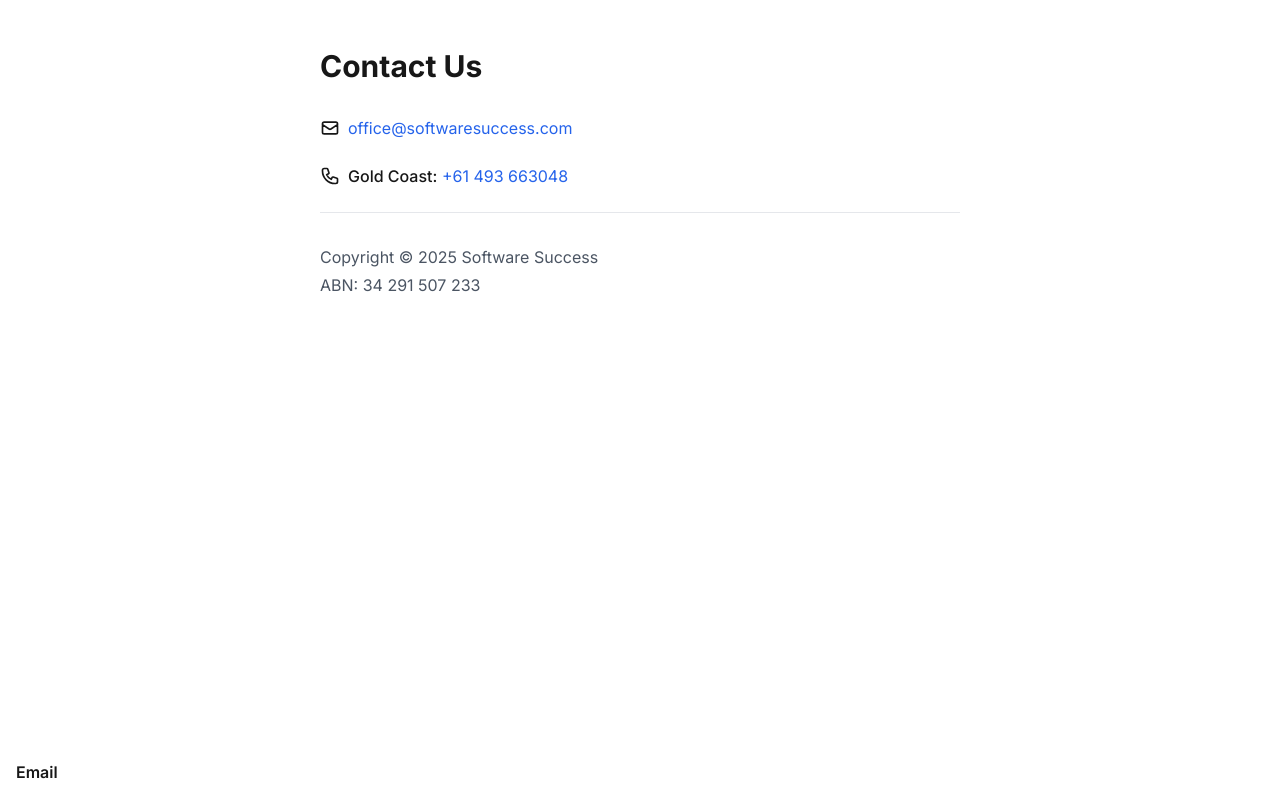
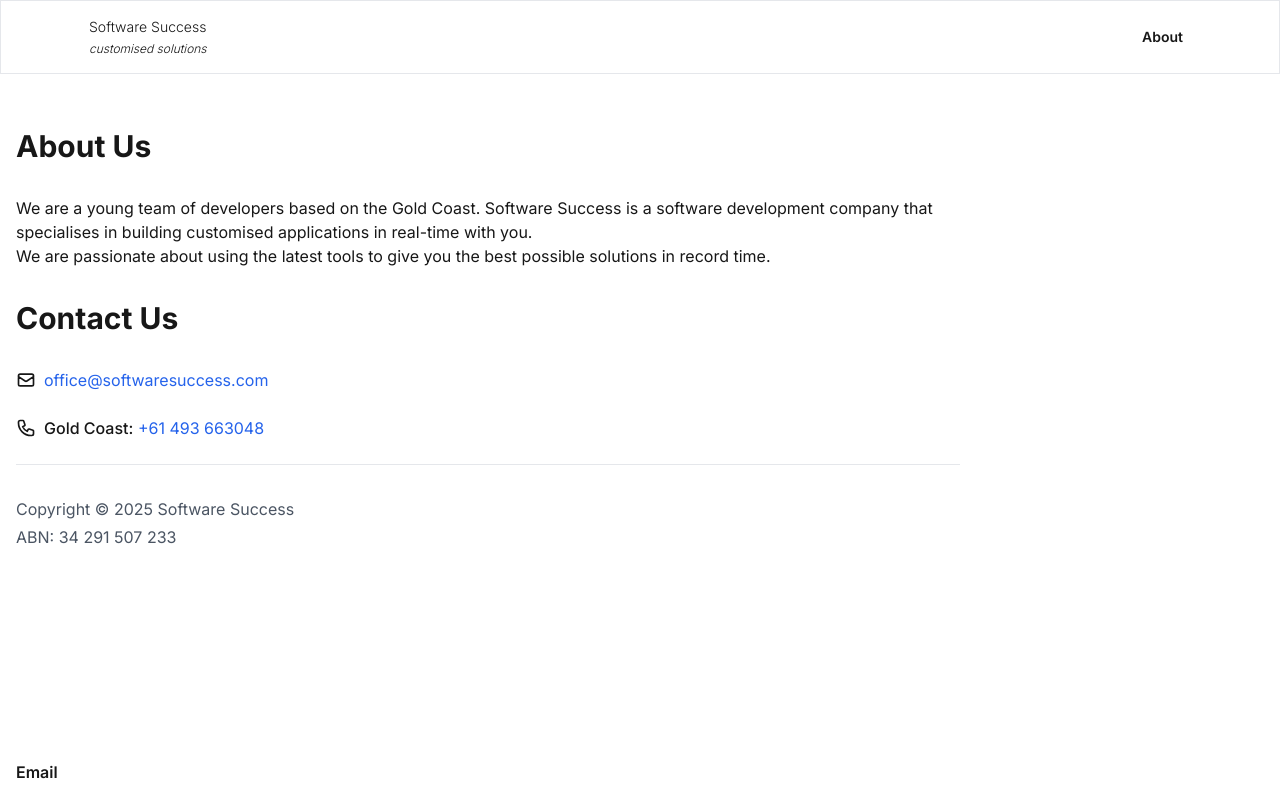
Before and after one commit to Ossmann/towerDefense, a Next.js app: page /about in a window 1280 px wide. Built offline with nearby package versions, Linux system fonts and the light colour scheme.

Commit message:
about page

```diff
--- a/app/about/page.tsx
+++ b/app/about/page.tsx
@@ -1,6 +1,19 @@
+import Navbar from '../components/Navbar';
+
 export default function AboutPage() {
   return (
-    <div className="max-w-2xl mx-auto py-12 px-4">
+    <div className="mx-20 mx-auto py-12 pl-4 pr-80">
+      <div className='hidden md:block fixed top-0 left-0 right-0 z-20'>
+        <Navbar />
+      </div>
+      <div className="mt-20 space-y-8">
+        <h1 className="text-3xl font-bold mb-8">About Us</h1>
+        <div>
+        <p>We are a young team of developers based on the Gold Coast. Software Success is a software development company that specialises in building customised applications in real-time with you.</p>
+        <p>We are passionate about using the latest tools to give you the best possible solutions in record time. </p>
+        </div>
+
+
         <h1 className="text-3xl font-bold mb-8">Contact Us</h1>
 
         <div className="space-y-6">
@@ -35,5 +48,6 @@
           </div>
         </div>
       </div>
+    </div>
   );
 }
--- a/app/page.tsx
+++ b/app/page.tsx
@@ -1,4 +1,4 @@
-import Navbar from './components/navbar';
+import Navbar from './components/Navbar';
 import GetInTouch from './components/GetInTouch';
 import {
   ChevronDownIcon
@@ -20,7 +20,7 @@
       <section id="home" className="min-h-screen flex flex-col justify-center space-y-8 md:space-y-12 w-full items-center text-center px-4 py-20 md:py-0">
         <h1 className="text-3xl md:text-6xl font-bold mb-2">Real-Time Software Development</h1>
           <p className='max-w-2xl'>We leverage the latest technologies to built customised applications in real-time together with you.</p>
-          <div className="hidden md:block flex items-center justify-center -space-x-12 flex-wrap">
+          <div className="hidden md:flex items-center justify-center -space-x-12 flex-wrap">
             <div className='agile-bolt font-bold'>
               <p>Others sell agile</p>
             </div>
```
Lines whose indentation alone changed are shown as unchanged.
